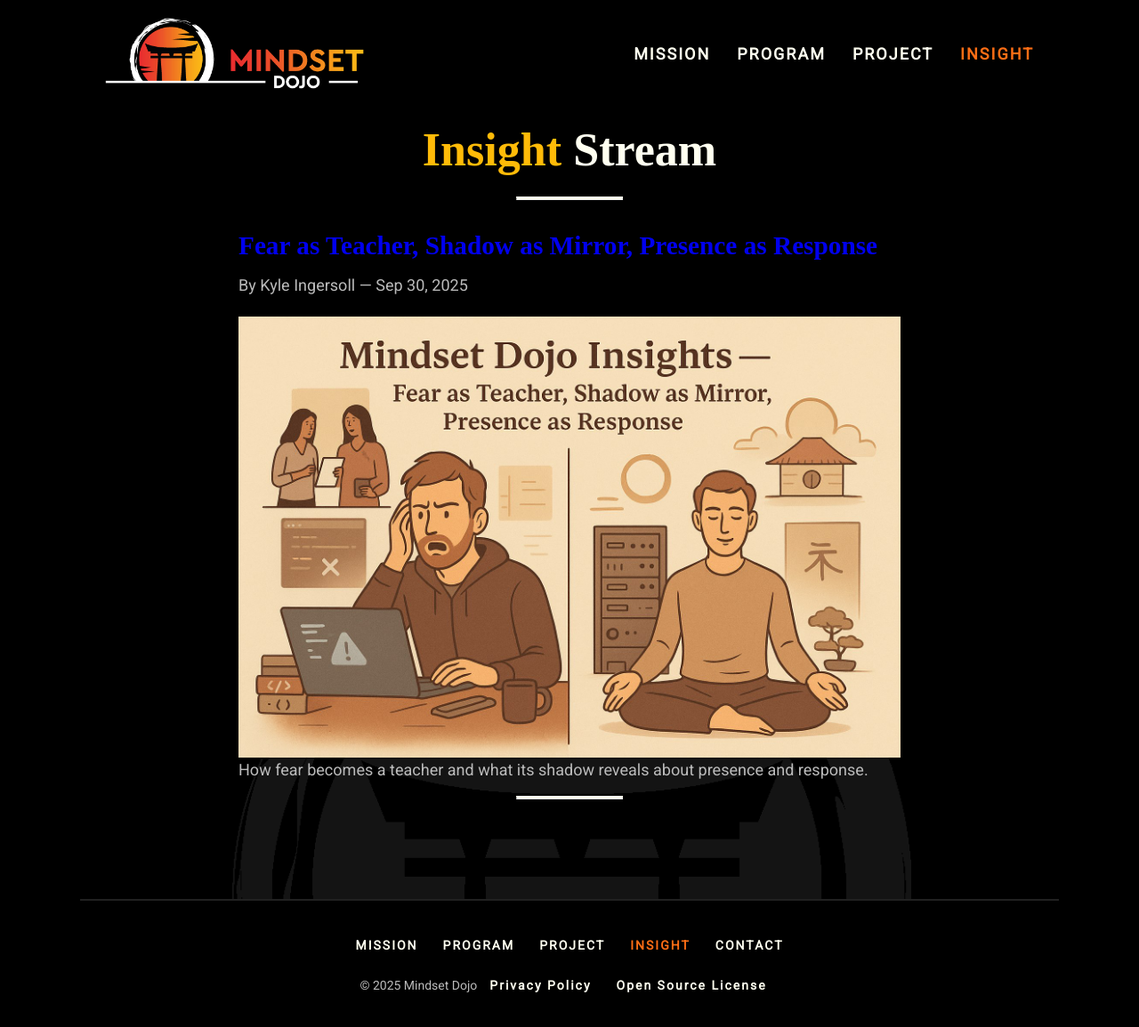
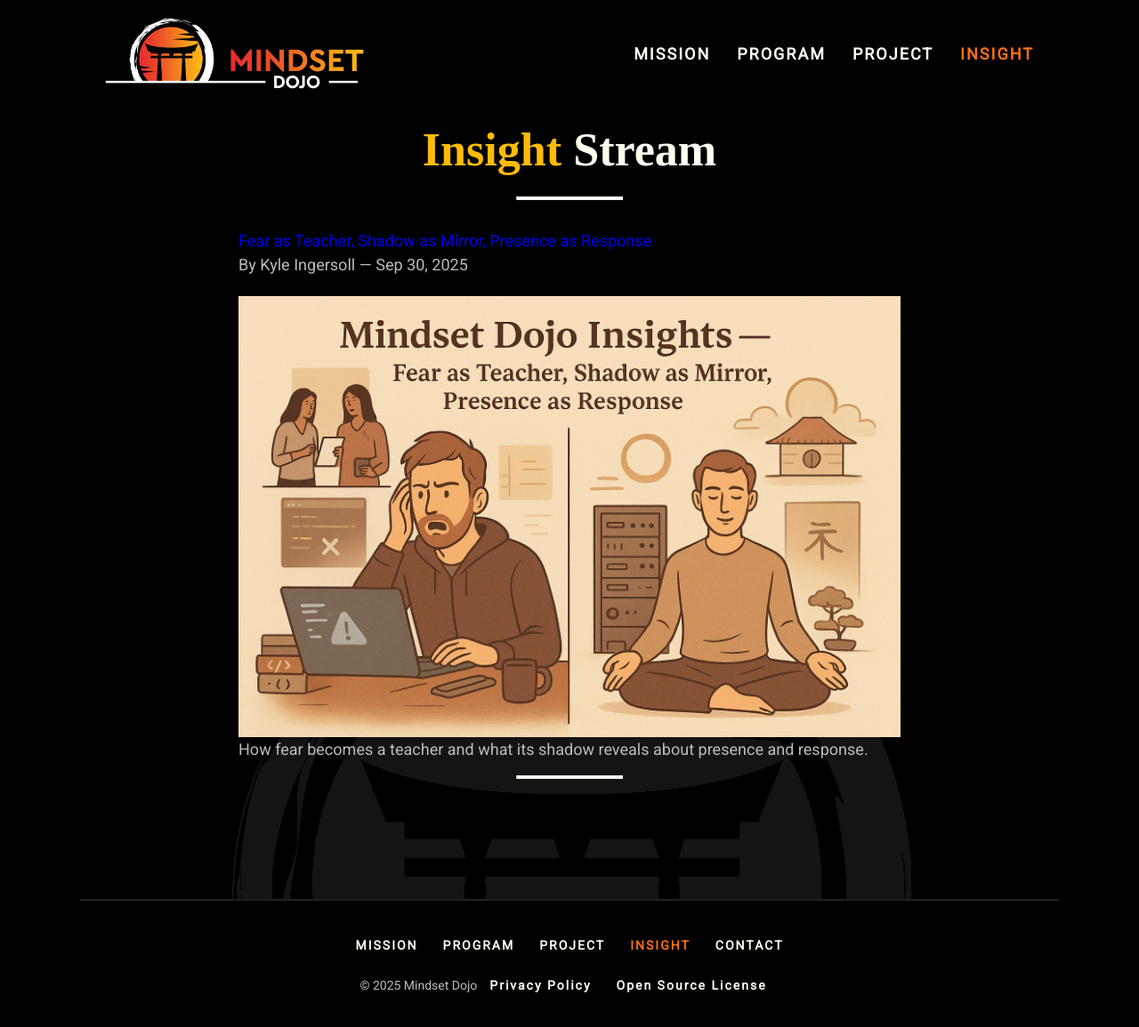
Before and after one commit to mindset-dojo/mindset-dojo.github.io, a Jekyll site: the page built from insight.md, in a window 1280 px wide and 1200 px high. Shown: the top 1155 px of the window at 89% size. Built offline with Jekyll 4.4.1, drawn with Linux system fonts in a browser that asks for light colours; some web fonts are replaced.

Commit message:
refactor(insight): change <h3> tag to <mark>.

```diff
--- a/insight.md
+++ b/insight.md
@@ -47,9 +47,9 @@
     {%- endcomment -%}
     {% assign post_url = '/insight/' | append: post_slug | append: '/' | relative_url %}
 
-      <h3 class="insight-title">
+      <mark>
         <a href="{{ post_url }}">{{ post.title }}</a>
-      </h3>
+      </mark>
 
       <p class="meta">By {{ post.author | default: site.author }} — {{ post.date | date: "%b %-d, %Y" }}</p>
 
```
